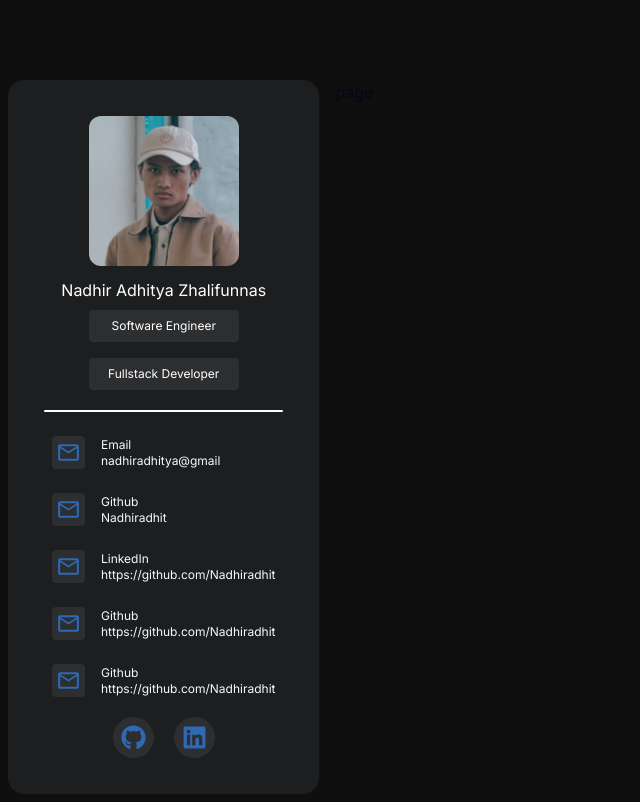
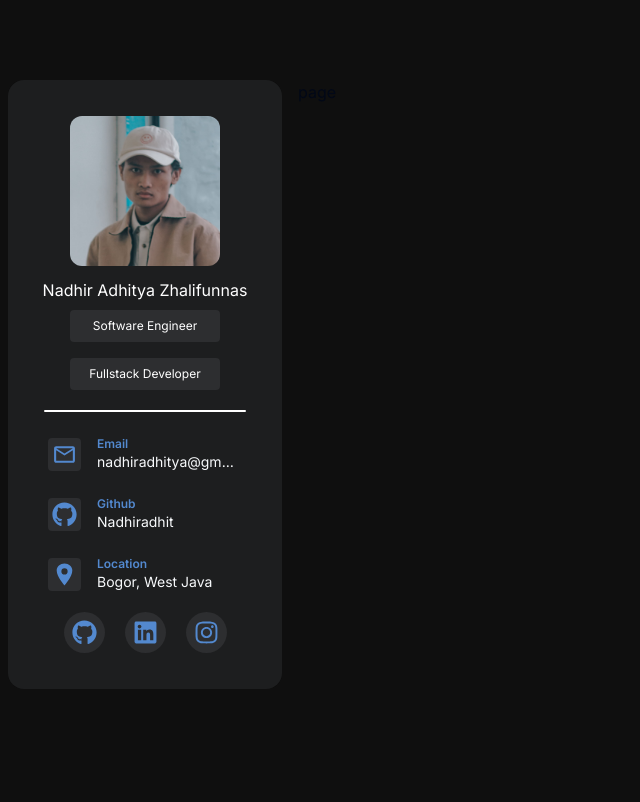
Before and after one commit to Nadhiradhit/portofolio-v2, a Next.js app: page /dev in a window 1280 px wide. Shown: the whole page, without its empty margins (0-640 px from the left). Built offline with nearby package versions, Linux system fonts and the light colour scheme.

Commit message:
refractor: fixing some code line and improvement

```diff
--- a/src/components/navigation/partials/profile.tsx
+++ b/src/components/navigation/partials/profile.tsx
@@ -1,15 +1,15 @@
 import React from "react";
 import Link from "next/link";
 import { profileUser, personalInfo } from "@/lib/common/profile";
-import { MdOutlineEmail } from "react-icons/md";
-import { FaGithub, FaLinkedin } from "react-icons/fa";
+import { FaGithub, FaLinkedin, FaInstagram } from "react-icons/fa";
+import { cn } from "@/lib/utils";
 
 export function Profile() {
 	return (
 		<div className="text-white">
 			<p>Nadhir Adhitya Zhalifunnas</p>
 			{profileUser.position.items.map((item) => (
-				<div key={item} className="py-1">
+				<div key={item} className="py-1 cursor-pointer">
 					<ul className="flex flex-col items-center py-1">
 						<li className="text-xs text-center bg-[#2d2e30] backdrop-blur-sm rounded-sm w-[150px] p-2">
 							{item}
@@ -23,41 +23,54 @@ export function Profile() {
 
 export function ProfileInfo() {
 	return (
-		<div className="px-6">
-			{personalInfo.map(({ title, content, icons, links }) => (
-				<div key={title}>
-					<ul className="flex flex-col items-center justify-center py-1">
-						<li className="text-xs text-center w-full p-2">
+		<div className="px-5 w-[250px]">
+			{personalInfo.map((item, index) => {
+				const IconType = item.icons;
+				return (
+					<div key={index}>
+						<ul className="flex flex-col items-center justify-center py-1 cursor-pointer hover:bg-[#252527] hover:rounded-md w-full">
+							<li className="text-xs text-center w-full py-2 px-2">
 								<div className="flex items-center gap-4">
 									<div className="bg-[#2d2e30] backdrop-blur-sm rounded-sm w-auto p-1">
-									<MdOutlineEmail size={25} className="text-[#2f68b3]" />
+										<IconType size={25} className="text-[#5389cf]" />
 									</div>
-								<div className="text-slate-50 text-start">
-									<p>{title}</p>
-									<Link href={"/"}>
-										<p>{content}</p>
+									<div className="text-slate-50 text-start w-36">
+										<p className="font-semibold text-[#5389cf]">{item.title}</p>
+										<p className="text-sm truncate">
+											{item.links ? (
+												<Link href={item.links} className="">
+													{item.content}
 												</Link>
+											) : (
+												item.content
+											)}
+										</p>
 									</div>
 								</div>
 							</li>
 						</ul>
+						<div></div>
 					</div>
-			))}
+				);
+			})}
 		</div>
 	);
 }
 
-export function ProfileSocialMedia(){
+export function ProfileSocialMedia() {
 	return (
 		<div className="pt-2">
 			<div className="flex justify-center items-center gap-5 pb-6">
 				<Link href={"#"} className="bg-[#2d2e30] rounded-full p-2">
-					<FaGithub size={25} className="text-[#2f68b3]" />
+					<FaGithub size={25} className="text-[#5389cf]" />
 				</Link>
 				<Link href={"#"} className="bg-[#2d2e30] rounded-full p-2">
-					<FaLinkedin size={25} className="text-[#2f68b3]" />
+					<FaLinkedin size={25} className="text-[#5389cf]" />
+				</Link>
+				<Link href={"#"} className="bg-[#2d2e30] rounded-full p-2">
+					<FaInstagram size={25} className="text-[#5389cf]" />
 				</Link>
 			</div>
 		</div>
-	)
+	);
 }
--- a/src/lib/common/profile.ts
+++ b/src/lib/common/profile.tsx
@@ -1,5 +1,6 @@
 import { MdOutlineEmail } from "react-icons/md";
-import { FaGithub, FaLinkedin } from "react-icons/fa";
+import { FaGithub } from "react-icons/fa";
+import { IoLocationSharp } from "react-icons/io5";
 
 const profileUser = {
 	profile: {
@@ -13,7 +14,8 @@ const profileUser = {
 const personalInfo = [
 	{
 		title: "Email",
-		content: "nadhiradhitya@gmail",
+		content: "nadhiradhitya@gmail.com",
+		links: "",
 		icons: MdOutlineEmail,
 	},
 	{
@@ -23,19 +25,10 @@ const personalInfo = [
 		icons: FaGithub,
 	},
 	{
-		title: "LinkedIn",
-		content: "https://github.com/Nadhiradhit",
-		icons: FaLinkedin,
-	},
-	{
-		title: "Github",
-		content: "https://github.com/Nadhiradhit",
-		icons: FaGithub,
-	},
-	{
-		title: "Github",
-		content: "https://github.com/Nadhiradhit",
-		icons: FaGithub,
+		title: "Location",
+		content: "Bogor, West Java",
+		links: "https://goo.gl/maps/1DGM5WrWnATgkSN9A",
+		icons: IoLocationSharp,
 	},
 ];
 
```
Lines whose indentation alone changed are shown as unchanged.
